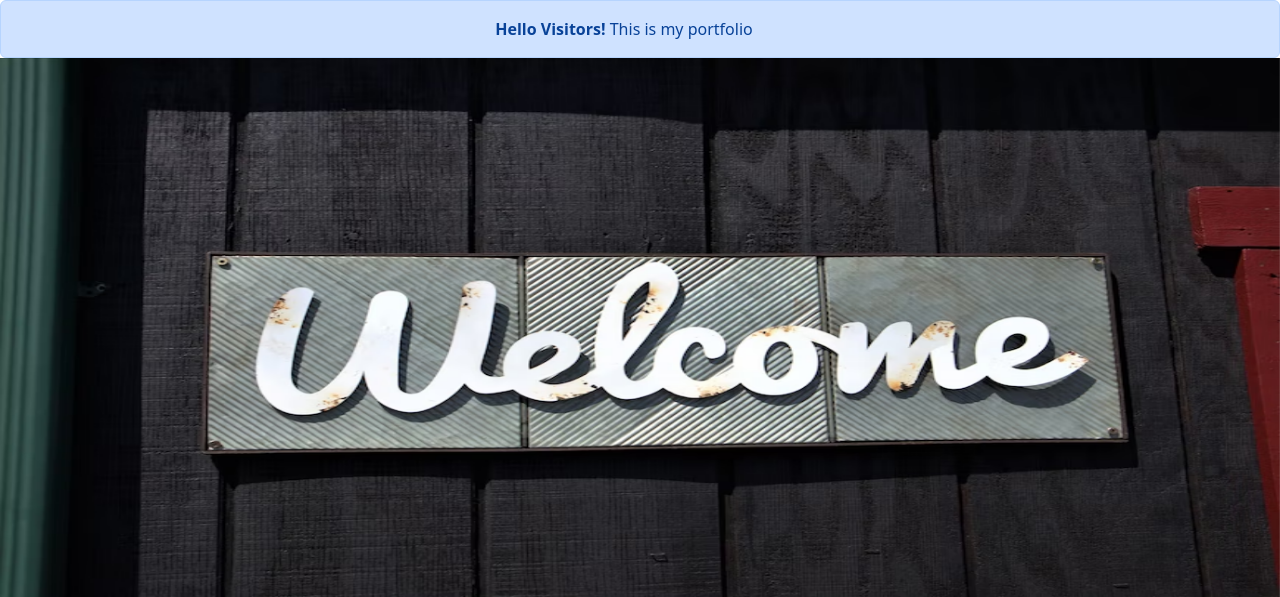
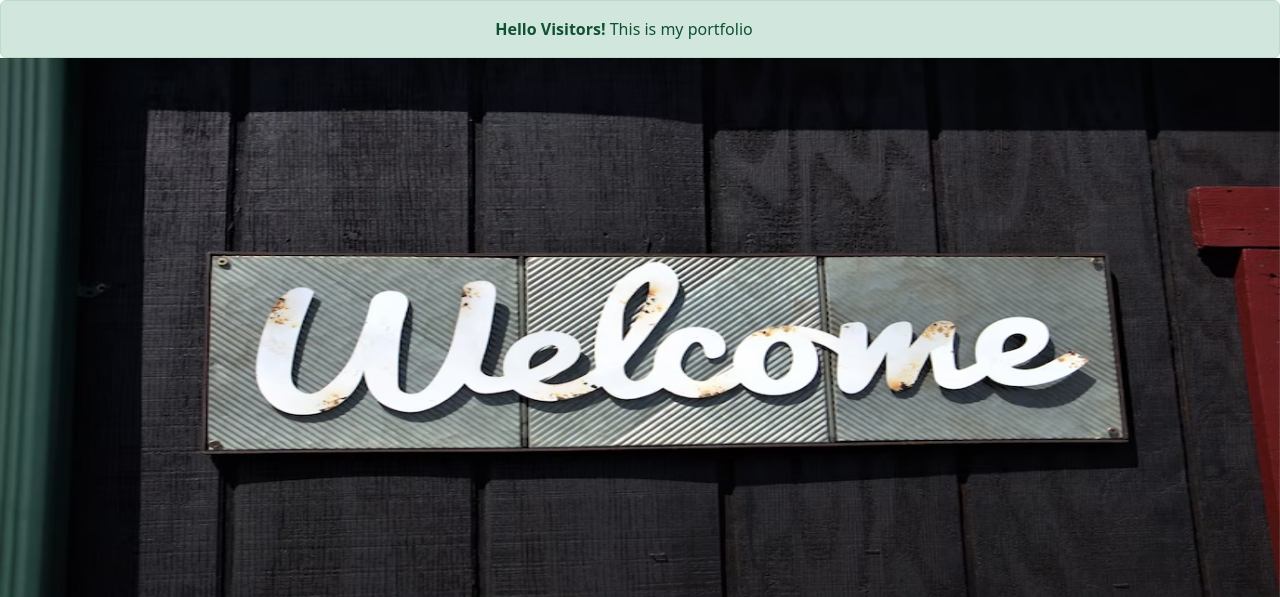
Before and after one commit to pratyush770/Portfolio, a Django app: page / in a window 1280 px wide. Shown: the part 56-653 px from the top of the page. Run offline with Django 4.2, Linux system fonts and the light colour scheme.

Commit message:
first commit

```diff
--- a/templates/home.html
+++ b/templates/home.html
@@ -4,7 +4,7 @@
 {% block homeactive %} active {% endblock homeactive %}
 {% block body %}
 
-<div class="text-center alert alert-primary alert-dismissible fade show mb-0" role="alert">
+<div class="text-center alert alert-success alert-dismissible fade show mb-0" role="alert">
     <strong>Hello Visitors!</strong> This is my portfolio
 
 </div>
```
